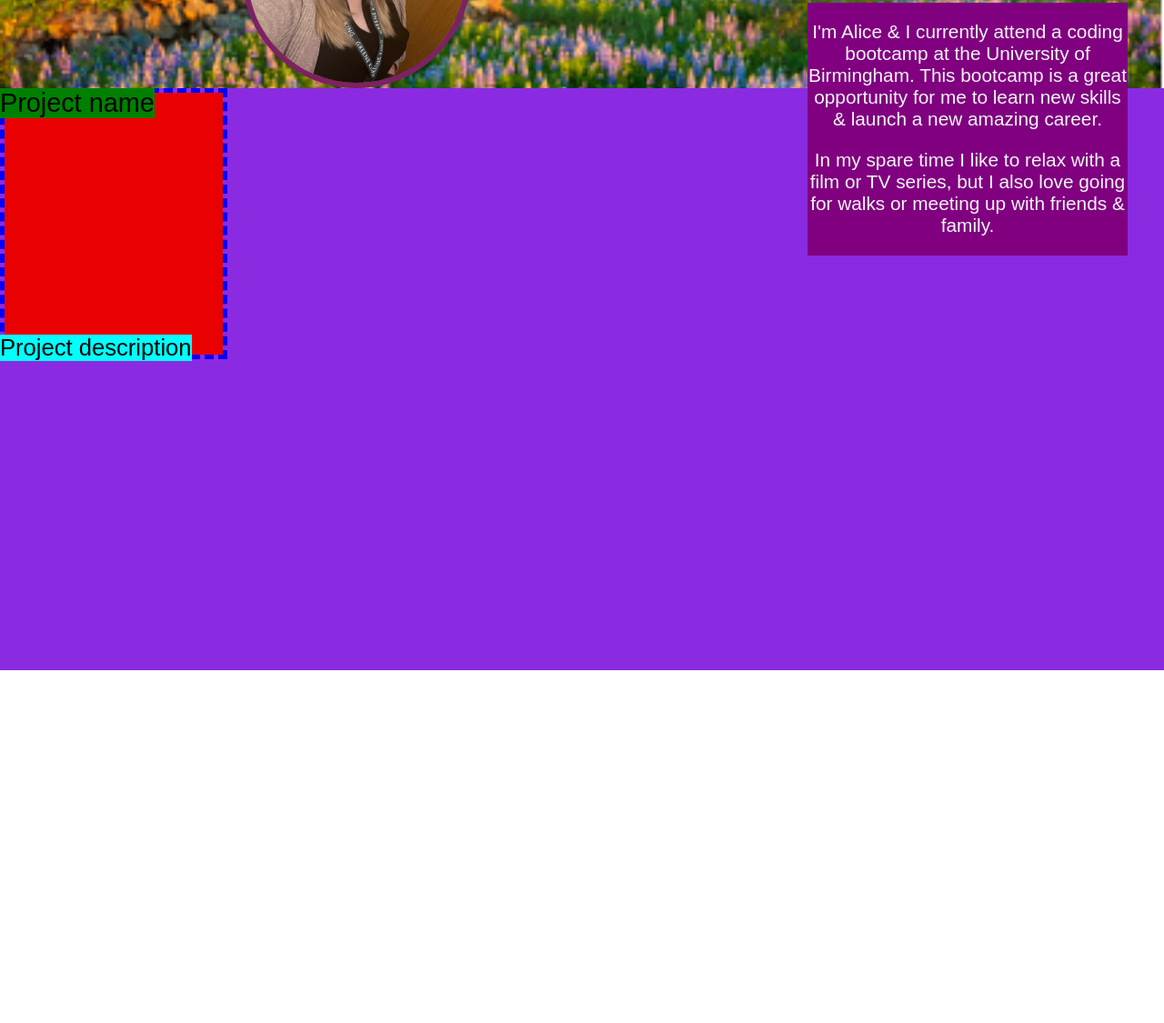
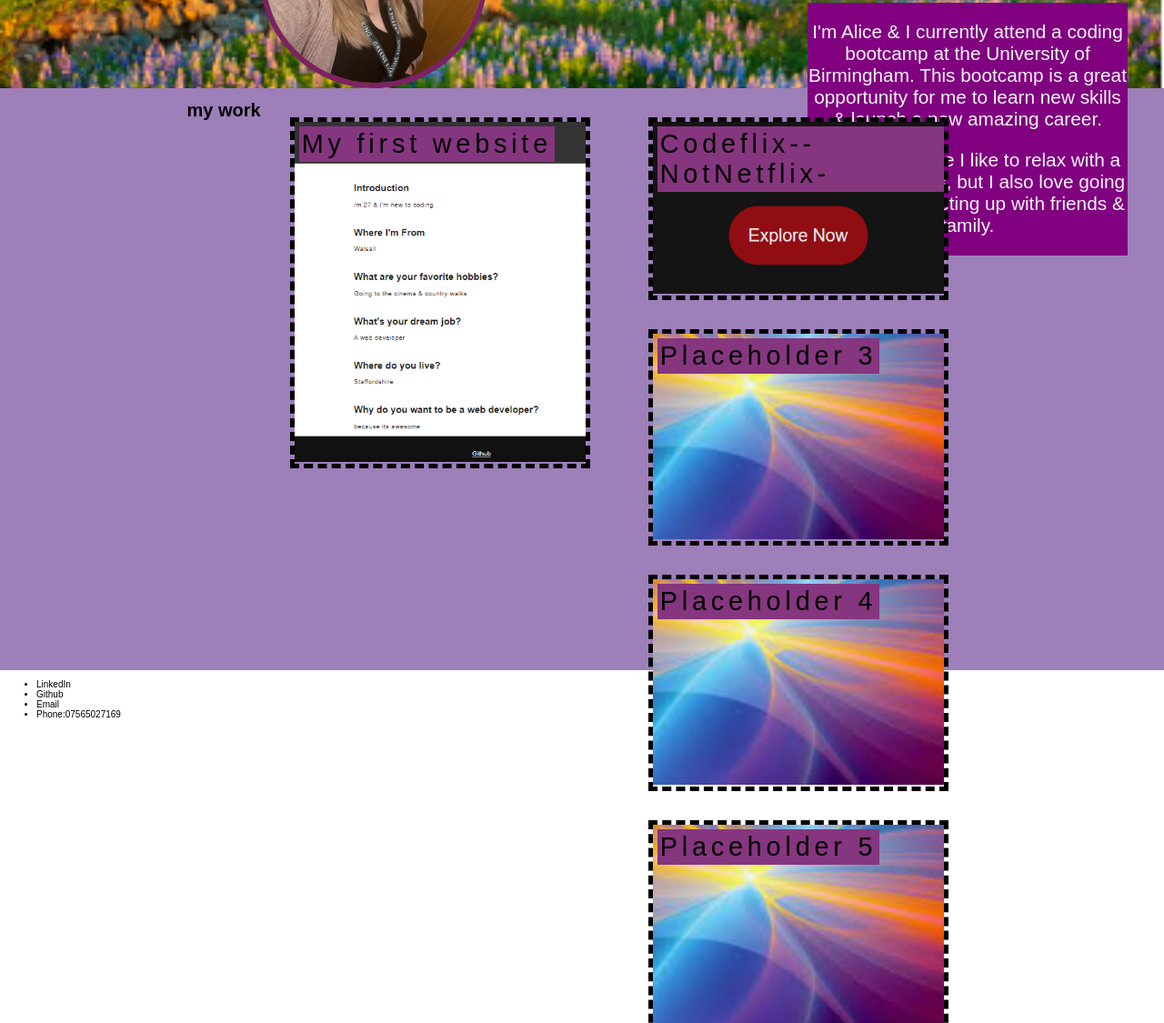
Before and after one commit to AliceBryer/Professional-Portfolio, a plain HTML site: page index.html in a window 1280 px wide. Shown: the part 469-1594 px from the top of the page at 91% size. Before the commit the page ends 1206 px from the top, so only its background shows below. Drawn offline with Linux system fonts and the light colour scheme.

Commit message:
Applications & links added

```diff
--- a/Assets/CSS/styles.css
+++ b/Assets/CSS/styles.css
@@ -1,3 +1,8 @@
+root {
+
+
+}
+
 
 body {
     font-size:10px;
@@ -61,6 +66,7 @@ header {
     color:black;
     font-size:2.4rem;
     font-family:'Courier New', Courier, monospace;
+    margin:2rem;
 
 
 
@@ -90,45 +96,56 @@ header {
 
 /* My work styling */
 
-.my-work {
-    background-color:blueviolet;
-    height:40rem
+.my-work-container {
+    background-color:rgb(157, 127, 185);
+    height:40rem;
+    display:flex;
+    flex-direction: row;
+    flex-wrap: wrap;
+    justify-content:center;
+}
+
+.my-work h1 {
+justify-content: center;
+position:relative;
+color:black;
+font-size:2.4rem;
+font-family:'Courier New', Courier, monospace;
 }
 
 /* application styling */
 
 .project-container {
     position:relative;
-
+    width:20rem;
+    margin:2rem;
+    border:dashed 5px rgb(0, 0, 0)
 }
 .project-img {
-    width:15rem;
-    height:18rem;
-    border:dashed 5px blue
-
+    width:100%;
+    height:100%;
+    object-fit:contain;
 
 }
 
+
 .project-name {
-    background-color:green;
+    background-color:rgb(133, 54, 127);
     width:fit-content;
     font-size:1.8rem;
     font-weight:300;
     position:absolute;
-    top:0;
-    left:0;
+    top: 5px;
+    left:5px;
+    padding:0.2rem;
+    letter-spacing:0.3rem;
 }
-.project-desc {
-    background-color: aqua;
-    width:fit-content;
-    font-size:1.6rem;
-    font-weight:200;
-    position:absolute;
-    bottom:0;
-    left:0;
 
 
+/* Contact me styling */
 
-
-
+.contact-me {
+    font-size: 3rem;
+    color: blue;
+    background-color: azure;
 }
--- a/index.html
+++ b/index.html
@@ -14,7 +14,7 @@
      <div class="nav-list">
         <a class="nav-items" href="#home">Home</a>
         <a class="nav-items" href="#about-me">About Me</a>
-        <a class="nav-items" href="#my-work">My Work</a>
+        <a class="nav-items" href="#my-work-container">My Work</a>
         <a class="nav-items" href="#contact-me">Contact Me</a>
 
      </div>
@@ -25,8 +25,9 @@
     </div>
 
     </header>
-<!--About Me section-->
+
 <main>
+    <!--About Me section-->
     <div class="about-me">
         <div class="img-title">
     <h1>about me</h1>
@@ -37,13 +38,53 @@
     <p>In my spare time I like to relax with a film or TV series, but I also love going for walks or meeting up with friends &amp; family.</p>
    </div>
 </div>
+<!--My work section-->
+<div class="my-work-container">
+    <h1>my work</h1>
+<!--card one-->
+<div id="main-application">
+<div class="project-container">
+        <a href="https://alicebryer.github.io/prework-about-me/" target="_blank"> <img class="project-img" src="./Assets/Images/Application-1 img.png" alt="snapshot of Alice Bryers first website"></a>
+        <div class="project-name">My first website</div>
 
-<div class="my-work">
-<!--card one-->
+</div>
+</div>
+<!--Card Two-->
+<div id="small-apps">
+    <div class="project-container">
+        <a href="https://github.com/AliceBryer/Codeflix--NotNetflix-" target="_blank"> <img class="project-img" src="./Assets/Images/Application-2 img.png" alt="snapshot of 'codflix' project website"></a>
+        <div class="project-name">Codeflix--NotNetflix-</div>
+
+</div>
+<!--Card Three-->
 <div class="project-container">
-            <img class="project-img" src="./Assets/Images/Placeholder img.png" alt="placeholder image"/>
-            <div class="project-name">Project name</div>
-            <div class="project-desc">Project description</div>
+    <a href="https://www.google.co.uk/" target="_blank"><img class="project-img" src="./Assets/Images/place-holder-img.png" alt="placeholder image"></a>
+    <div class="project-name">Placeholder 3</div>
+
+</div>
+<!--Card Four-->
+<div class="project-container">
+    <a href="https://www.google.co.uk/" target="_blank"><img class="project-img" src="./Assets/Images/place-holder-img.png" alt="placeholder image"></a>
+    <div class="project-name">Placeholder 4</div>
+
+</div>
+<!--Card Five-->
+<div class="project-container">
+    <a href="https://www.google.co.uk/" target="_blank"><img class="project-img" src="./Assets/Images/place-holder-img.png" alt="placeholder image"></a>
+    <div class="project-name">Placeholder 5</div>
+</div>
+</div>
+</div>
+
+<!--Contact Me-->
+<div id="contact-me">
+    <div>
+        <ul>
+            <li>LinkedIn</li>
+            <li>Github</li>
+            <li>Email</li>
+            <li>Phone:07565027169</li>
+</ul>
 </div>
 </div>
 
```
Also changed, not shown: Assets/Images/Application-1 img.png (added), Assets/Images/Application-2 img.png (added), Assets/Images/place-holder-img.png (added).
